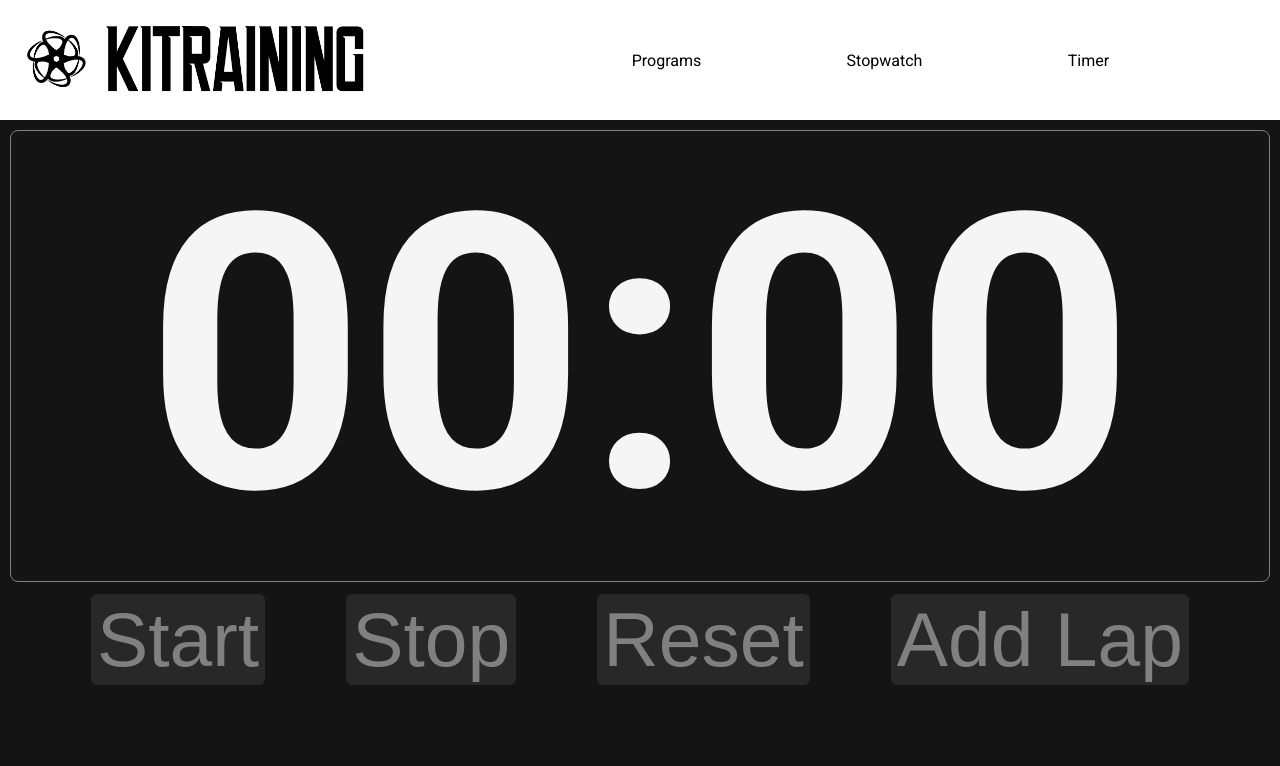
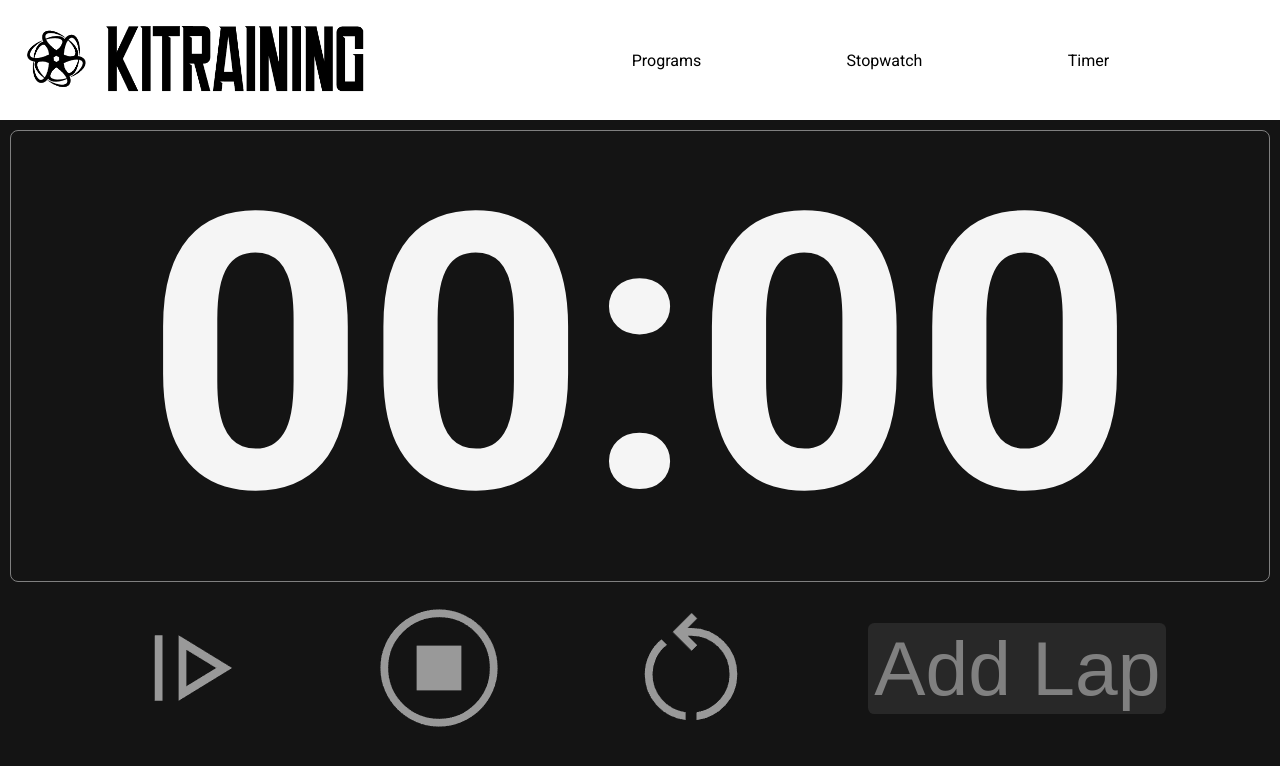
Before and after one commit to KIMOUGINOT/training-page, a React (Create React App) app: page / in a window 1280 px wide. Both pictures are taken after a click on the element "Stopwatch". Shown: the top 766 px of the page. Built offline with nearby package versions, Linux system fonts and the light colour scheme; the HTML template or start-up script is replaced by a standard one.

Commit message:
stopwatch style

```diff
--- a/src/App.css
+++ b/src/App.css
@@ -267,6 +267,11 @@ body {
   color: gray;
   font-size: 6vw;
 }
+
+.stopwatch-icon{
+  width: 55 px;
+  cursor: pointer;
+}
 .timer-button-container {
   display: flex;
   justify-content: space-between;
--- a/src/pages/Stopwatch.js
+++ b/src/pages/Stopwatch.js
@@ -52,9 +52,13 @@ const Stopwatch = () => {
             <div className='interface-container'>
                 <h1 className="timer">{formatTime(seconds)}</h1>
                 <div className='stopwatch-button-container'>
-                    <button className='stopwatch-button' onClick={handleStart}>Start</button>
+                    {/* <button className='stopwatch-button' onClick={handleStart}>Start</button>
                     <button className='stopwatch-button' onClick={handleStop}>Stop</button>
                     <button className='stopwatch-button' onClick={handleReset}>Reset</button>
+                    <button className='stopwatch-button' onClick={handleAddLap}>Add Lap</button> */}
+                    <img src={process.env.PUBLIC_URL + '/icons/resume.png'} alt="resume icon" className="stopwatch-icon" onClick={handleStart}/>
+                    <img src={process.env.PUBLIC_URL + '/icons/stop.png'} alt="stop icon" className="stopwatch-icon" onClick={handleStop}/>
+                    <img src={process.env.PUBLIC_URL + '/icons/reset.png'} alt="reset icon" className="stopwatch-icon" onClick={handleReset}/>
                     <button className='stopwatch-button' onClick={handleAddLap}>Add Lap</button>
                 </div>
             </div>
```
